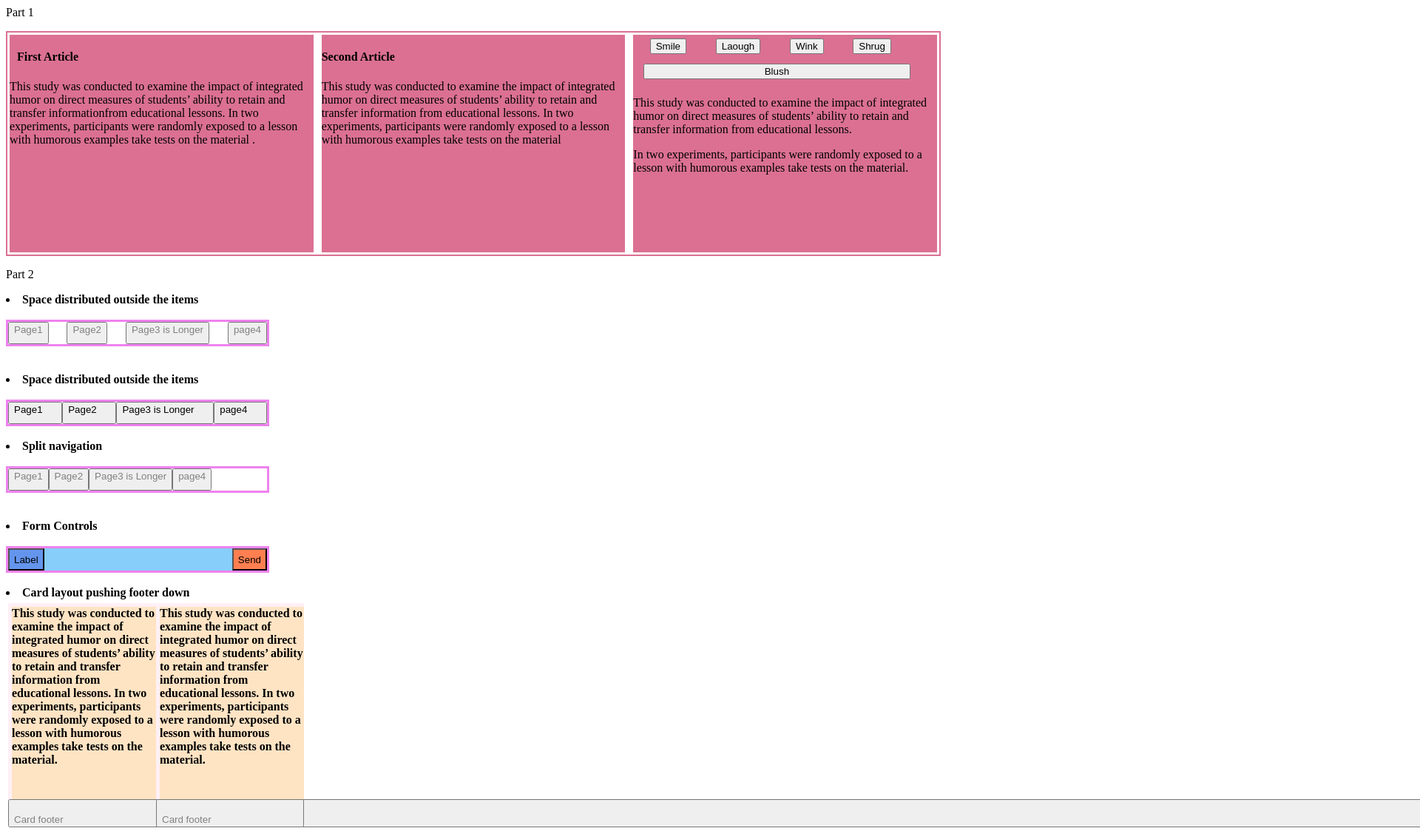
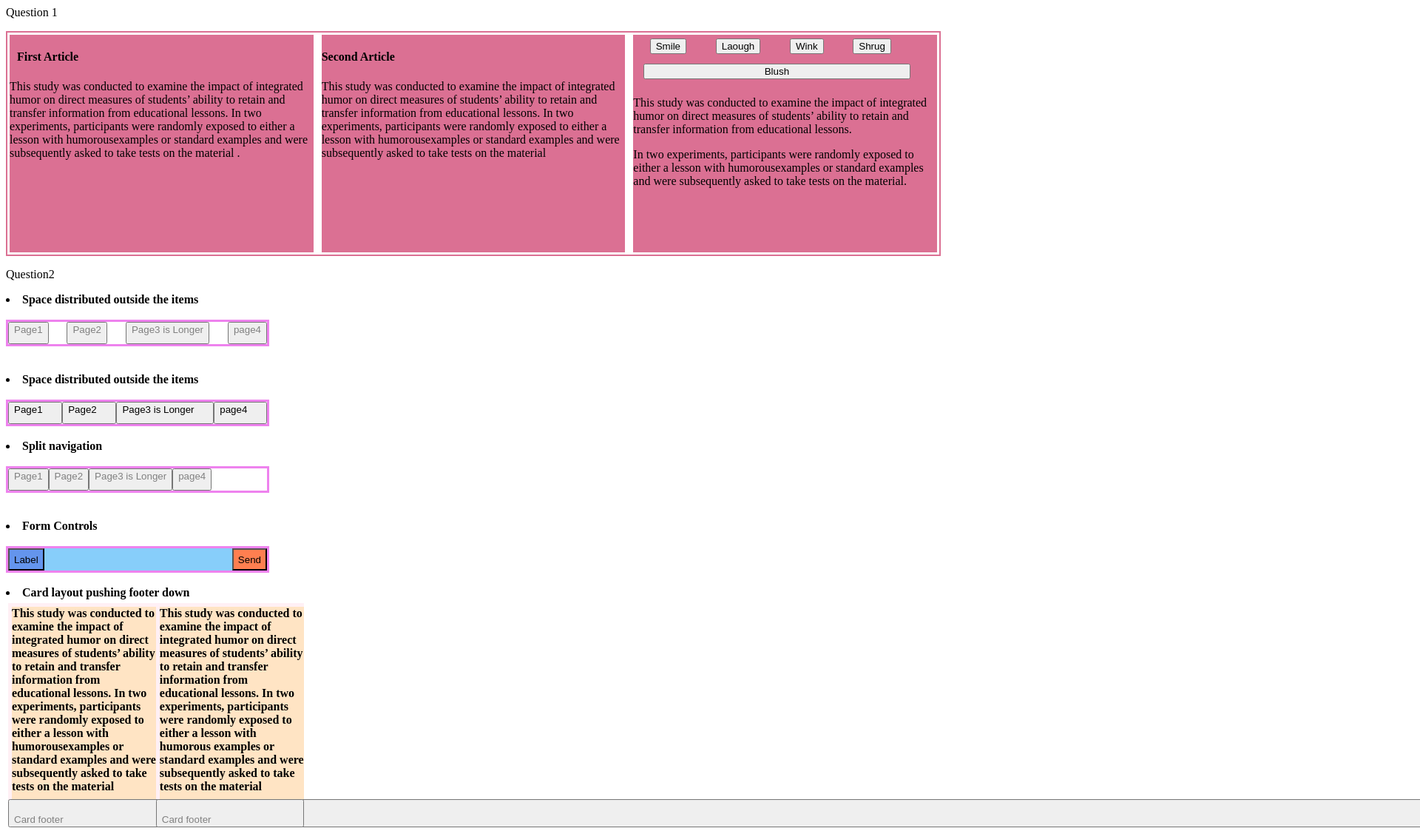
Before and after one commit to Hselam4/Hselam4.github.io, a plain HTML site: page cs315/w2d2Flex.html in a window 1280 px wide. Shown: the top 1123 px of the page at 74% size, 1920 px wide, since content can reach past the window. Drawn offline with Linux system fonts and the light colour scheme.

Commit message:
Update w2d2Flex.html

```diff
--- a/cs315/w2d2Flex.html
+++ b/cs315/w2d2Flex.html
@@ -2,7 +2,7 @@
 
 <head>
 
-    <p>Part 1</p>
+    <p>Question 1</p>
     <style>
         .flextcontaint {
             height: 300px;
@@ -39,9 +39,10 @@
 
         <div class="boxitem">
             <h4 style="margin-left:10px;">First Article</h4>
-            <a>This study was conducted to examine the impact of integrated humor on direct measures of students’
-               ability to retain and transfer informationfrom educational lessons. In two experiments, participants
-               were randomly exposed to a lesson with humorous examples take tests on the material .</a>
+            <a>This study was conducted to examine the
+                impact of integrated humor on direct measures of students’ ability to retain and transfer information
+                from educational lessons. In two experiments, participants were randomly exposed to either a lesson
+                with humorousexamples or standard examples and were subsequently asked to take tests on the material .</a>
         </div>
 
         <div class="boxitem">
@@ -49,8 +50,8 @@
             <a>
                 This study was conducted to examine the
                 impact of integrated humor on direct measures of students’ ability to retain and transfer information
-                from educational lessons. In two experiments, participants were randomly exposed to a lesson
-                with humorous examples take tests on the material </a>
+                from educational lessons. In two experiments, participants were randomly exposed to either a lesson
+                with humorousexamples or standard examples and were subsequently asked to take tests on the material </a>
         </div>
         <div class="boxitem">
 
@@ -62,11 +63,12 @@
                 <br><button style="width:90%">Blush</button></br>
                 <br>
             <p>This study was conducted to examine the impact of integrated humor on direct
-               measures of students’ ability to retain and transfer information
-               from educational lessons. </p>
+                measures of students’ ability to retain and transfer information
+                from educational lessons. </p>
 
-            <p> In two experiments, participants were randomly exposed to a lesson
-                with humorous examples take tests on the material.</p>
+            <p> In two experiments, participants were randomly exposed to either a lesson
+                with humorousexamples or standard examples and were subsequently asked to
+                take tests on the material.</p>
 
         </div>
     </div>
@@ -76,7 +78,7 @@
 </body>
 
 
-<p>Part 2</p>
+<p>Question2</p>
 
 
 
@@ -216,8 +218,8 @@
         <a>
             <div class="box5" style="background-color: bisque;margin-left: 5px;">This study was conducted to examine the
                 impact of integrated humor on direct measures of students’ ability to retain and transfer information
-                from educational lessons. In two experiments, participants were randomly exposed to a lesson
-                with humorous examples take tests on the material.</div>
+                from educational lessons. In two experiments, participants were randomly exposed to either a lesson
+                with humorousexamples or standard examples and were subsequently asked to take tests on the material</div>
             <button class="box" style="align-items: flex-end;width: 100100%;height:38px;">Card footer</button>
         </a>
 
@@ -225,8 +227,8 @@
         <a>
             <div class="box5" style="background-color: bisque;margin-left:5px;">This study was conducted to examine the
                  impact of integrated humor on direct measures of students’ ability to retain and transfer information
-                 from educational lessons. In two experiments, participants were randomly exposed to  a lesson
-                 with humorous examples take tests on the material.
+                 from educational lessons. In two experiments, participants were randomly exposed to either a lesson
+                 with humorous examples or standard examples and were subsequently asked to take tests on the material
                 </div>
             <button class="box" style="align-items: flex-end;width: 100%;height:38px;">Card footer</button>
         </a>
```
